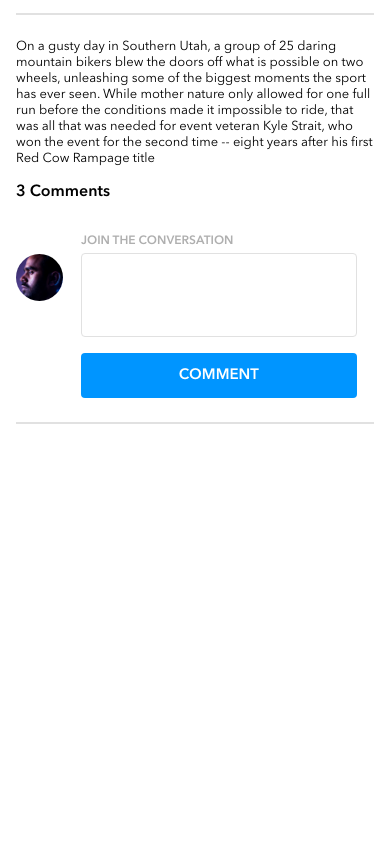
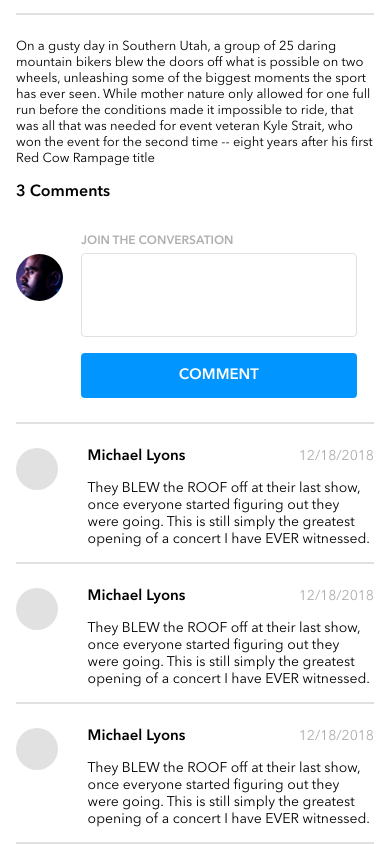
Before and after one commit to rafaymakes/rafay-ali-brainflix, a React (Create React App) app: page / in a window 390 px wide. Shown: the part 574-1418 px from the top of the page. Before the commit the page ends 998 px from the top, so only its background shows below. Built offline with nearby package versions, Linux system fonts and the light colour scheme.

Commit message:
mobile comments done without states and props

```diff
--- /dev/null
+++ b/src/Components/Comments/CommentCard/commentcard.jsx
@@ -0,0 +1,25 @@
+import React from 'react';
+import '../comments.scss';
+
+const CommentCard = () => {
+    return (
+        <div className = 'comments__card'>
+                <div className = 'comments__content'>
+                <div className = 'comments__namedate'>
+                    <div className = 'comments__profpic'></div>
+                    <p className = 'comments__name'>Michael Lyons</p>
+                    <p className = 'comments__date'>12/18/2018</p>
+                </div>
+                <p className = 'comments__text'>
+                    They BLEW the ROOF off at their
+                    last show, once everyone started
+                    figuring out they were going. This is
+                    still simply the greatest opening of a
+                    concert I have EVER witnessed.
+                </p>
+            </div>
+        </div>
+    )
+}
+
+export default CommentCard;
--- a/src/Components/Comments/comments.jsx
+++ b/src/Components/Comments/comments.jsx
@@ -1,6 +1,7 @@
 import React from 'react';
 import './comments.scss';
-import userIcon from './../../Assets/Images/Mohan-muruge.jpg'
+import UserIcon from './../../Assets/Images/Mohan-muruge.jpg';
+import CommentCard from './CommentCard/commentcard.jsx';
 
 const Comments = () => {
     return (
@@ -11,10 +12,13 @@ const Comments = () => {
                     <label className = 'comments__entrylabel' for= 'comment'>JOIN THE CONVERSATION</label>
                     <input className = 'comments__entry' name = 'comment' type ='text'></input>
                     <input className = 'comments__button' type='submit' value='COMMENT'/>
-                    <img className = 'comments__usericon' alt='your profile picture' src={userIcon}/>
+                    <img className = 'comments__usericon' alt='your profile picture' src={UserIcon}/>
                 </form>
             </div>
             <div className='comments__outputs'>
+                <CommentCard/>
+                <CommentCard/>
+                <CommentCard/>
             </div>
         </section>
     )
--- a/src/Components/Comments/comments.scss
+++ b/src/Components/Comments/comments.scss
@@ -1,9 +1,11 @@
 @import '../../variables.scss';
 @import '../../fonts.scss';
+
 
 .comments{
 
     padding: 0 16px 0 16px;
+    font-family: 'Avenir';
 
     &__inputs{
         border-bottom: solid 2px $mercury;
@@ -60,4 +62,46 @@
         left: -65px;
         top: 20px;
     }
+
+    &__card{
+        border-bottom: solid 2px $mercury;
+        display: flex;
+        justify-content: flex-end;
+        margin-top: 24px;
+    }
+
+    &__content{
+        text-align: left;
+        width: 80%;
+    }
+
+    &__namedate{
+        display: flex;
+        justify-content: space-between;
+    }
+
+    &__name{
+        font-size: 15px;
+        font-family: 'Avenir-Demi';
+        margin: 0;
+    }
+
+    &__date{
+        font-size: 14px;
+        color: $silver;
+        margin: 0;
+    }
+
+    &__text{
+        font-size: 14px;
+    }
+
+    &__profpic{
+        height: 42px;
+        width: 42px;
+        border-radius: 100%;
+        background-color: $mercury;
+        position: absolute;
+        left: 16px;
+    }
 }
```
